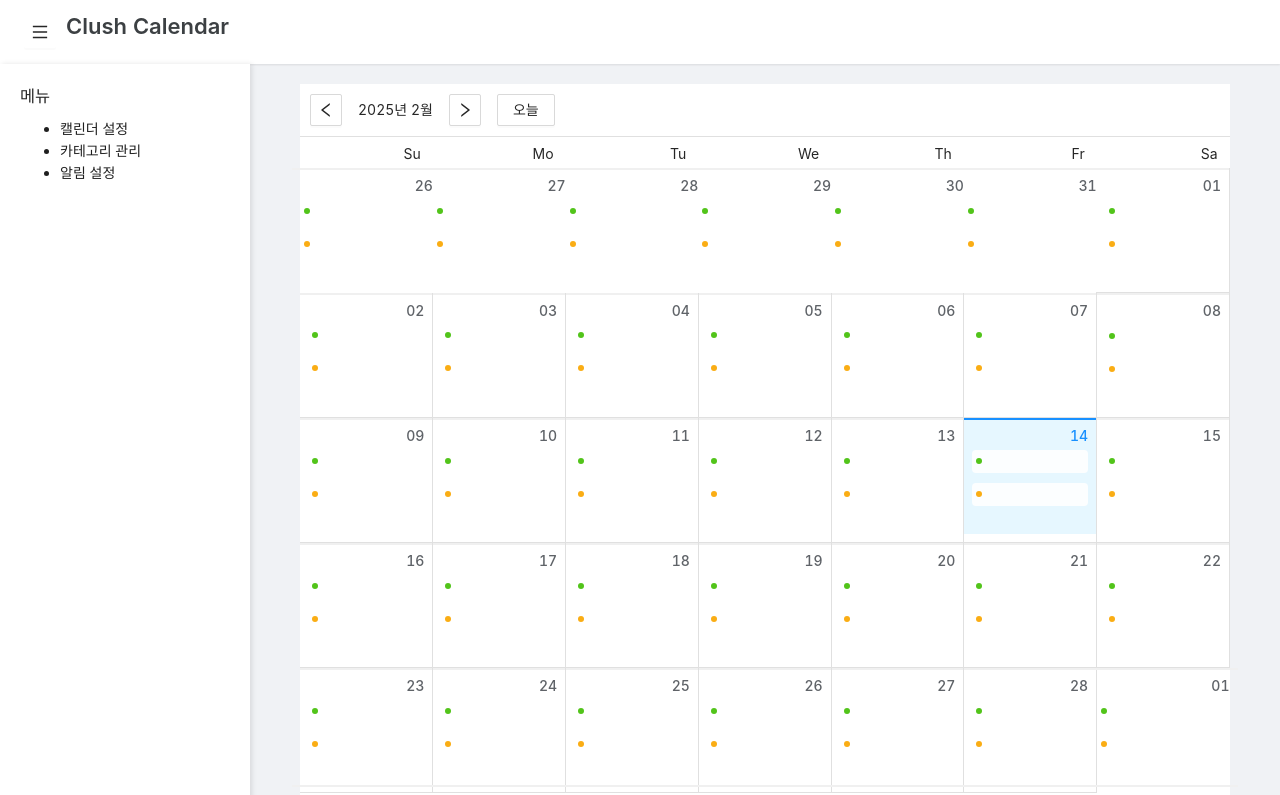
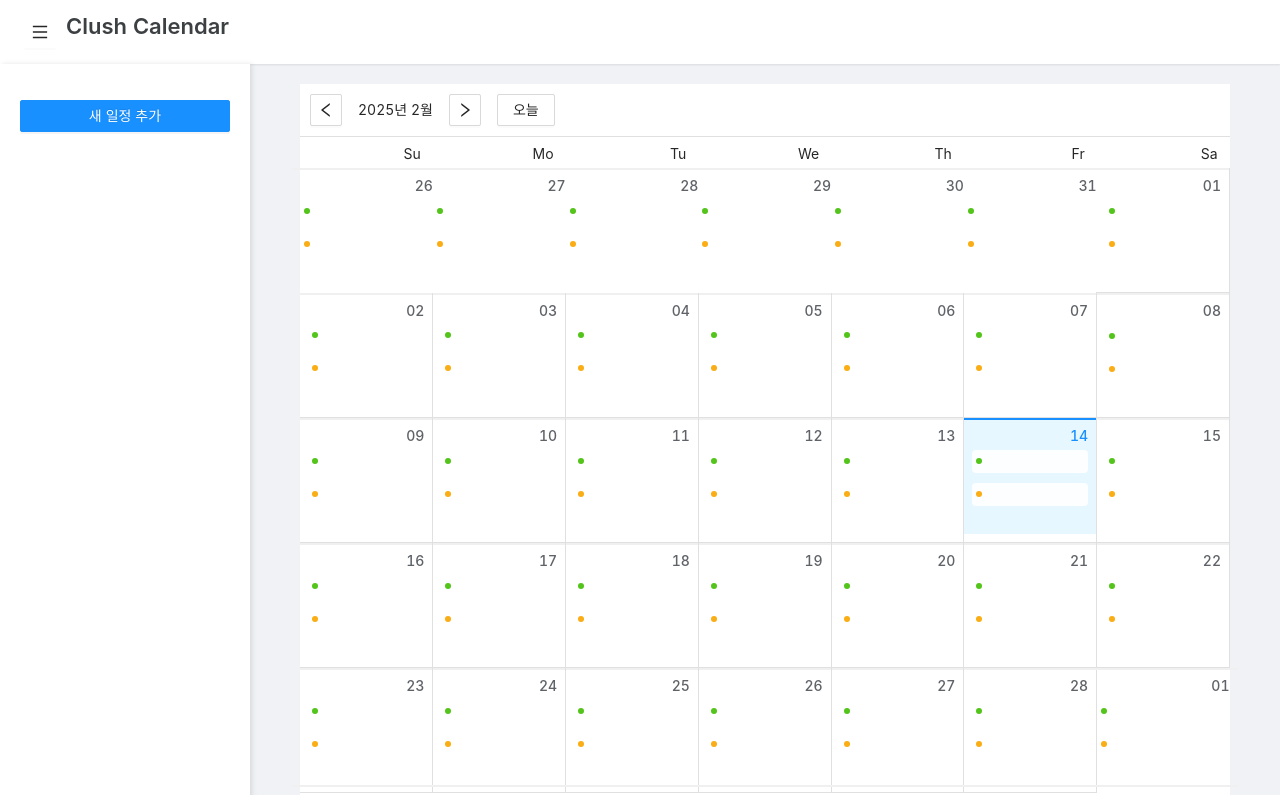
Before and after one commit to DiligentP/clush, a React (Vite) app in the folder frontend/: page / in a window 1280 px wide. Shown: the top 795 px of the page. Built offline with nearby package versions, Linux system fonts and the light colour scheme.

Commit message:
feat: 새 일정 추가 버튼 및 스타일 추가

```diff
--- a/frontend/src/App.css
+++ b/frontend/src/App.css
@@ -202,3 +202,14 @@
     margin-left: 200px;
   }
 }
+
+.menu-content button {
+  width: 100%;
+  margin: 8px 0;
+}
+
+.menu-content h3 {
+  color: #1890ff;
+  border-bottom: 1px solid #e8e8e8;
+  padding-bottom: 8px;
+}
--- a/frontend/src/App.tsx
+++ b/frontend/src/App.tsx
@@ -34,12 +34,13 @@ export default function App() {
       <MainHeader toggleMenu={toggleMenu} />
       <div className={`drawer ${isMenuOpen ? 'open' : ''}`}>
         <div className="menu-content">
-          <h3>메뉴</h3>
-          <ul>
-            <li>캘린더 설정</li>
-            <li>카테고리 관리</li>
-            <li>알림 설정</li>
-          </ul>
+          <Button
+            type="primary"
+            onClick={() => setModalVisible(true)}
+            style={{ marginTop: 16 }}
+          >
+            새 일정 추가
+          </Button>
         </div>
       </div>
       <Content className="content" style={{ padding: '20px 50px' }}>
@@ -58,7 +59,7 @@ export default function App() {
         />
       </Content>
       <Modal
-        title={`일정 추가 - ${selectedDate?.format('YYYY년 MM월 DD일')}`}
+        title={`일정 추가 - ${selectedDate?.format('YYYY년 MM월 DD일') || moment().format('YYYY년 MM월 DD일')}`}
         open={modalVisible}
         onOk={() => setModalVisible(false)}
         onCancel={() => setModalVisible(false)}
```
